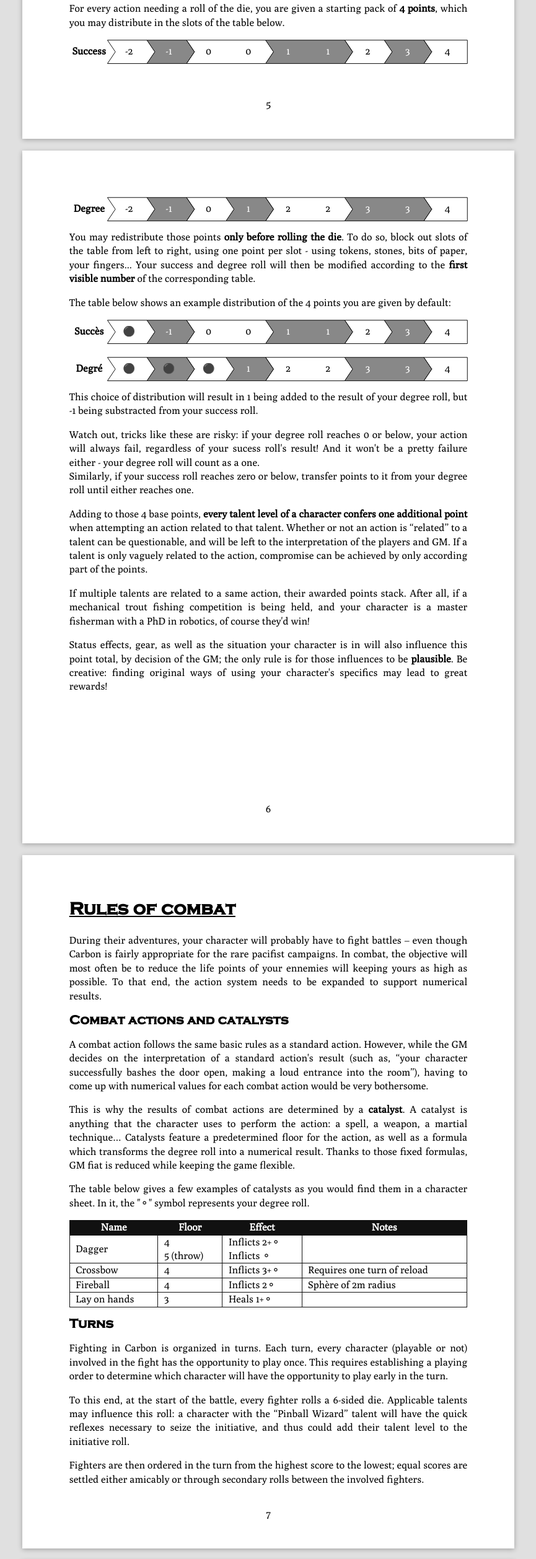
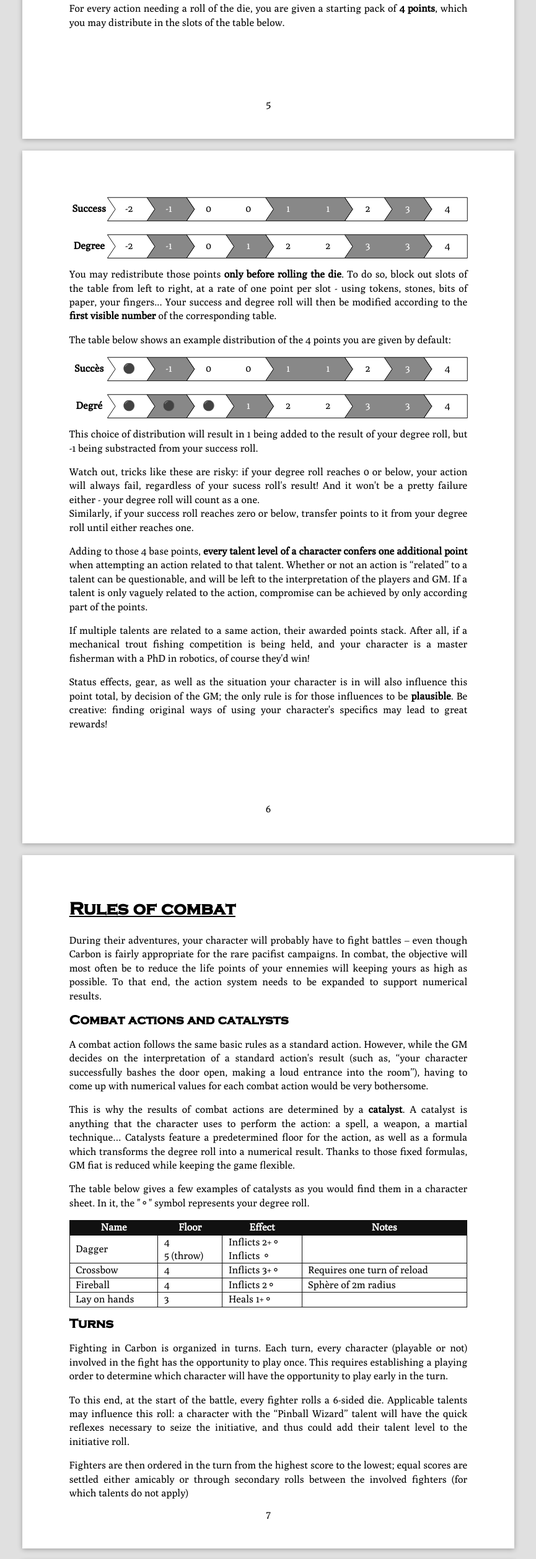
Before and after one commit to FHomps/FHomps.github.io, a plain HTML site: page en/carbon/manual.html in a window 1280 px wide. Shown: the part 6602-9118 px from the top of the page at 62% size, without its empty margins (207-1072 px from the left). Drawn offline with Linux system fonts and the light colour scheme.

Commit message:
Carbon - Style fixes

```diff
--- a/en/carbon/manual.html
+++ b/en/carbon/manual.html
@@ -166,6 +166,7 @@
 
     <p>For every action needing a roll of the die, you are given a starting pack of <b>4 points</b>, which you may distribute in the slots of the table below.</p>
 
+    <div style="break-inside: avoid;">
       <div style="position: relative">
         <table class="pt-table">
           <tr>
@@ -221,11 +222,13 @@
           <polygon points="800,0 910,0 910,100 800,100 820,50" vector-effect="non-scaling-stroke" class="pt-slot"/>
         </svg>
       </div>
+    </div>
 
-    <p>You may redistribute those points <b>only before rolling the die</b>. To do so, block out slots of the table from left to right, using one point per slot - using tokens, stones, bits of paper, your fingers... Your success and degree roll will then be modified according to the <b>first visible number</b> of the corresponding table.</p>
+    <p>You may redistribute those points <b>only before rolling the die</b>. To do so, block out slots of the table from left to right, at a rate of one point per slot - using tokens, stones, bits of paper, your fingers... Your success and degree roll will then be modified according to the <b>first visible number</b> of the corresponding table.</p>
 
     <p>The table below shows an example distribution of the 4 points you are given by default:</p>
 
+    <div style="break-inside: avoid;">
       <div style="position: relative">
         <table class="pt-table">
           <tr>
@@ -280,6 +283,7 @@
           <polygon points="600,0 800,0 820,50 800,100 600,100 620,50" vector-effect="non-scaling-stroke" class="pt-slot"/>
           <polygon points="800,0 910,0 910,100 800,100 820,50" vector-effect="non-scaling-stroke" class="pt-slot"/>
         </svg>
+      </div>
     </div>
 
     <p>This choice of distribution will result in 1 being added to the result of your degree roll, but -1 being substracted from your success roll.</p>
@@ -344,7 +348,7 @@
 
     <p>To this end, at the start of the battle, every fighter rolls a 6-sided die. Applicable talents may influence this roll: a character with the “Pinball Wizard” talent will have the quick reflexes necessary to seize the initiative, and thus could add their talent level to the initiative roll.
 
-    <p>Fighters are then ordered in the turn from the highest score to the lowest; equal scores are settled either amicably or through secondary rolls between the involved fighters.</p>
+    <p>Fighters are then ordered in the turn from the highest score to the lowest; equal scores are settled either amicably or through secondary rolls between the involved fighters (for which talents do not apply)</p>
 
     <p>This playing order is fixed for the entire duration of the battle. However, any fighter can choose to delay their participation at will, at any turn during the fight. Indeed, it is sometimes useful to play after an ally for optimal teamwork. This delay is temporary and does not affect the character's turn order on subsequent turns.</p>
 
@@ -397,7 +401,6 @@
   <section class="sheet content-sink"></section>
   <section class="sheet content-sink"></section>
   <section class="sheet content-sink"></section>
-  <section class="sheet content-sink"></section>
 
 </body>
 
```
Also changed, not shown: fr/carbon/manual.html (+5 -3 lines), 4 other files. Lines whose indentation alone changed are shown as unchanged.
